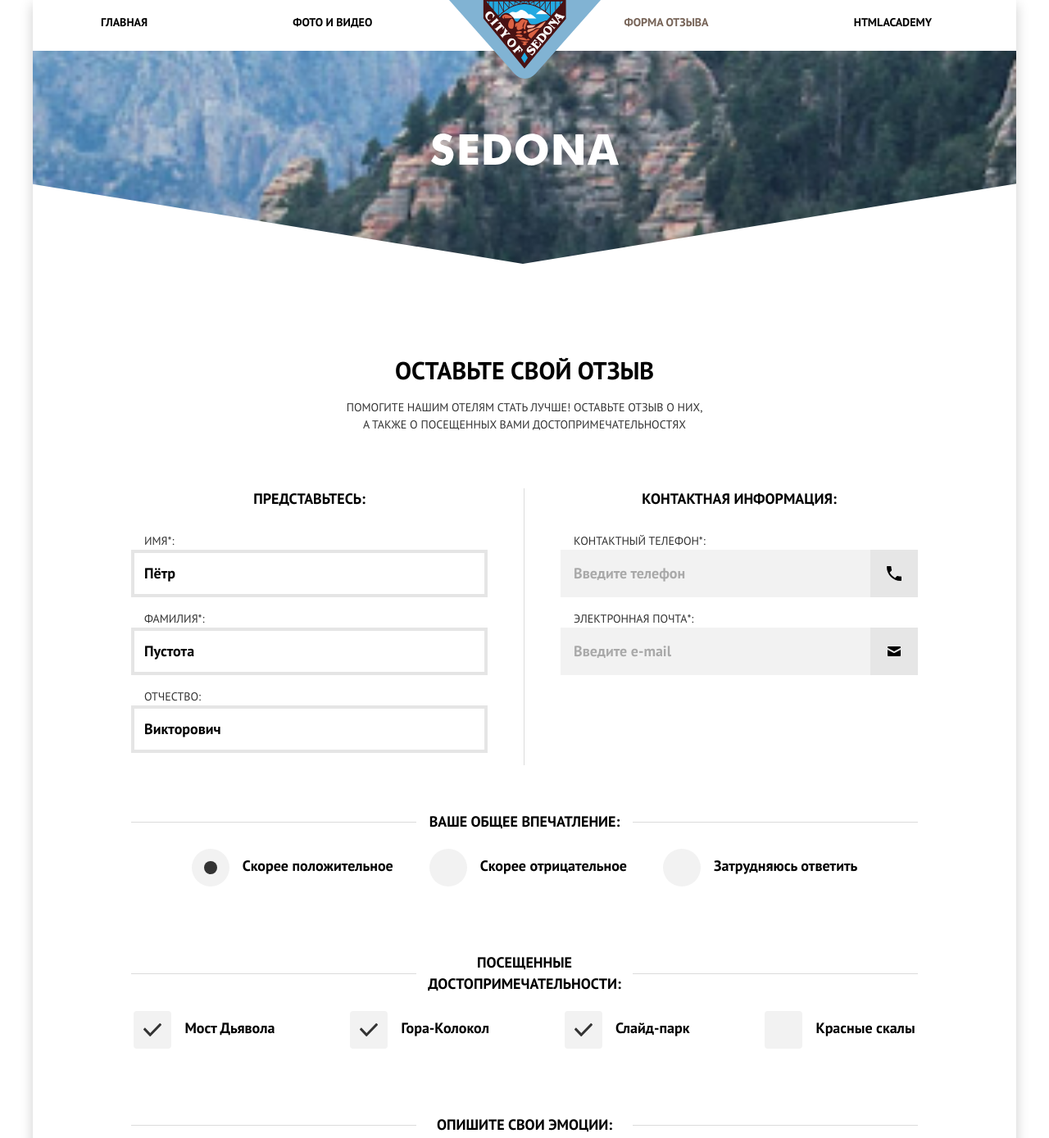
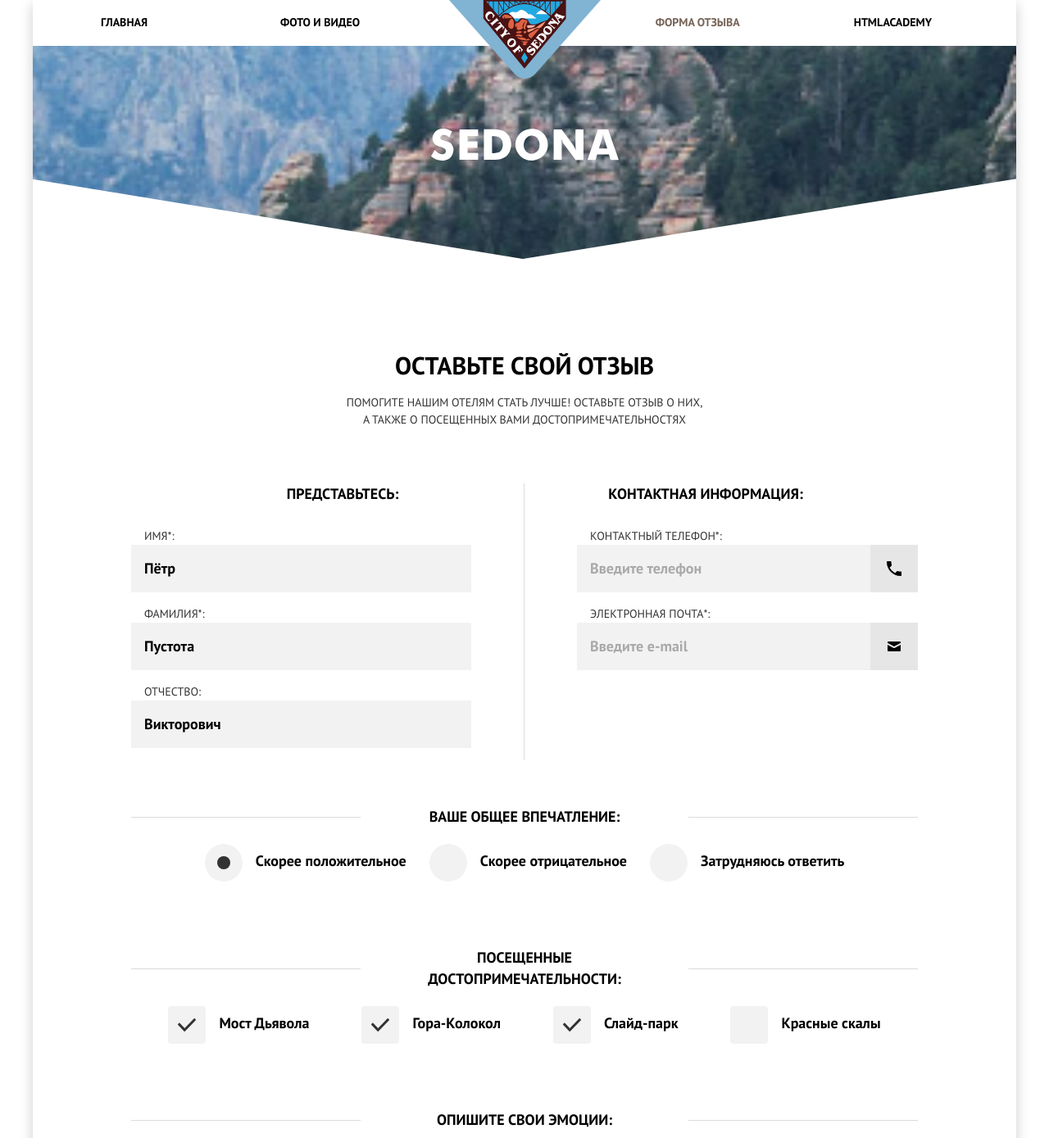
Before and after one commit to htmlacademy-adaptive/1756717-sedona-27, a website: page source/form.html in a window 1280 px wide. Shown: the top 1389 px of the page at 82% size. Drawn offline with nearby package versions, Linux system fonts and the light colour scheme; files that its build step writes are made by us from their sources.

Commit message:
Исправляет замечания по сеткам

```diff
--- a/source/form.html
+++ b/source/form.html
@@ -52,13 +52,8 @@
         <form class="review__form review-form" action="https://echo.htmlacademy.ru/" method="get">
           <div class="review-form__user-info">
             <fieldset class="review-form__group review-form__group--large-indent review-form__group--vertical-decor review-form__group--vertical-decor-left">
-              <!--Как можно выровнять по макету заголовки Представьтесь и Контактная информация?
-              Если делать отдельную обертку, не включающую заголовок - судя по макету, они выравниваются отдельно от полей -
-            то тогда непонятно, как сделать вертикальную декоративную линию, которая заголовок в себя включает-->
               <h3 class="review-form__title">Представьтесь:</h3>
               <div class="review-form__item">
-                <!--Если использовать value для инпутов, то применяются стили для инпута без плейсхолдера (активного), не будет соответствия PP.
-                Если убрать стили для инпута без плейсхолдера, то не будет выполняться стайлгайд-->
                 <label class="review-form__label" for="user-name">Имя*:</label>
                 <input class="review-form__input input" type="text" id="user-name" name="user-name"
                   placeholder="Введите имя" value="Пётр" required>
@@ -93,7 +88,9 @@
             </fieldset>
           </div>
           <fieldset class="review-form__group review-form__group--small-indent">
-            <h3 class="review-form__title review-form__title--horizontal-decor">Ваше общее впечатление:</h3>
+            <div class="review-form__horizontal-decor">
+              <h3 class="review-form__title review-form__title--horizontal-decor">Ваше общее впечатление:</h3>
+            </div>
             <ul class="review-form__list review-form__list--radio">
               <li class="review-form__item">
                 <label class="review-form__control">
@@ -122,7 +119,9 @@
             </ul>
           </fieldset>
           <fieldset class="review-form__group review-form__group--small-indent">
-            <h3 class="review-form__title review-form__title--horizontal-decor">Посещенные<br>достопримечательности:</h3>
+            <div class="review-form__horizontal-decor">
+              <h3 class="review-form__title review-form__title--horizontal-decor">Посещенные<br>достопримечательности:</h3>
+            </div>
             <ul class="review-form__list review-form__list--checkbox">
               <li class="review-form__item">
                 <label class="review-form__control">
@@ -159,15 +158,14 @@
             </ul>
           </fieldset>
           <div class="review-form__group">
-            <label class="review-form__title review-form__title--horizontal-decor" for="emotion">Опишите свои эмоции:</label>
+            <div class="review-form__horizontal-decor">
+              <label class="review-form__title review-form__title--horizontal-decor" for="emotion">Опишите свои эмоции:</label>
+            </div>
             <div class="review-form__item">
               <textarea class="review-form__input review-form__input--textarea input" id="emotion" name="emotion" rows="5"
                 placeholder="Опишите подробно все свои восторги"></textarea>
             </div>
           </div>
-          <!--Не получается нормально позиционировать при переходе от планшета к десктопу
-             (по брейкопонтам по макету получается, а когда растягиваю, мешают паддинги у review-form__submit, кнопка и текст получаются меньше
-             по максимальной ширине, чем textarea). А убрать паддинги на планшетной ширине тоже не получится, потому что тогда на 768px кнопка прилипает к левому краю-->
           <div class="review-form__submit">
             <button class="review-form__button button" type="submit">Отправить отзыв</button>
             <p class="review-form__comment">* — обязательные поля</p>
--- a/source/sass/blocks/input.scss
+++ b/source/sass/blocks/input.scss
@@ -16,8 +16,7 @@
     background-color: $neutral;
   }
 
-  &:active,
-  &:not(:placeholder-shown) {
+  &:active {
     background-color: $white;
     border-color: $neutral;
     outline: none;
--- a/source/sass/blocks/main-header.scss
+++ b/source/sass/blocks/main-header.scss
@@ -7,7 +7,7 @@
 
 .main-header__logo {
   position: relative;
-  display: block;
+  display: flex;
   justify-self: center;
   grid-row: 1/-1;
   grid-column: 1/-1;
--- a/source/sass/blocks/main-nav.scss
+++ b/source/sass/blocks/main-nav.scss
@@ -32,8 +32,26 @@
     border: none;
   }
 
-  &:first-child {
+  &:nth-child(4n - 3) {
     border-top: none;
+
+    @media (min-width: $tablet-width) {
+      margin-right: 51px;
+    }
+
+    @media (min-width: $desktop-width) {
+      margin-right: 138px;
+    }
+  }
+
+  &:nth-child(4n - 2) {
+    @media (min-width: $tablet-width) {
+      margin-right: 27px;
+    }
+
+    @media (min-width: $desktop-width) {
+      margin-right: 74px;
+    }
   }
 
   &:last-child {
@@ -47,11 +65,15 @@
       background-size: 0 0;
     }
   }
-}
 
-.main-nav__item:nth-child(4n-1) {
-  @media (min-width: $tablet-width) {
-    margin-left: 130px;
+  &:nth-child(4n-1) {
+    @media (min-width: $tablet-width) {
+      margin: 0 28px 0 auto;
+    }
+
+    @media (min-width: $desktop-width) {
+      margin: 0 115px 0 auto;
+    }
   }
 }
 
@@ -102,5 +124,28 @@
 
 .main-nav__toggle {
   position: absolute;
-  display: none;
+  top: 17px;
+  right: 18px;
+  border: none;
+  background-color: $transparent;
+  width: 22px;
+  height: 22px;
+
+  &::before {
+    content: "";
+    position: absolute;
+    background-color: $white;
+    height: 4px;
+    width: 100%;
+    transform: rotate(45deg);
+  }
+
+  &::after {
+    content: "";
+    position: absolute;
+    background-color: $white;
+    height: 4px;
+    width: 100%;
+    transform: rotate(-45deg);
+  }
 }
--- a/source/sass/blocks/review-form.scss
+++ b/source/sass/blocks/review-form.scss
@@ -53,11 +53,71 @@
       padding: 0 44px 15px 0;
       border-right: 1px solid $neutral-grey;
     }
+
+    @media (min-width: $desktop-width) {
+      padding: 0 64px 15px 0;
+    }
+
+    .review-form__title {
+      @media (min-width: $tablet-width) {
+        margin-right: -44px;
+      }
+    }
   }
 
   &--vertical-decor-right {
     @media (min-width: $tablet-width) {
       padding-left: 44px;
+    }
+
+    @media (min-width: $desktop-width) {
+      padding-left: 64px;
+    }
+
+    .review-form__title {
+      @media (min-width: $tablet-width) {
+        margin-left: -44px;
+      }
+    }
+  }
+}
+
+.review-form__horizontal-decor {
+  position: relative;
+
+  &::before {
+    @media (min-width: $tablet-width) {
+      content: "";
+      position: absolute;
+      top: 50%;
+      left: 60px;
+      width: 20%;
+      height: 1px;
+      background-color: $neutral-grey;
+    }
+
+    @media (min-width: $desktop-width) {
+      width: 29%;
+      max-width: 280px;
+      left: 120px;
+    }
+  }
+
+  &::after {
+    @media (min-width: $tablet-width) {
+      content: "";
+      position: absolute;
+      top: 50%;
+      right: 60px;
+      width: 20%;
+      height: 1px;
+      background-color: $neutral-grey;
+    }
+
+    @media (min-width: $desktop-width) {
+      width: 29%;
+      max-width: 280px;
+      right: 120px;
     }
   }
 }
@@ -74,47 +134,8 @@
   text-align: center;
 
   @media (min-width: $tablet-width) {
-    margin: 0 0 28px 0;
-  }
-
-  &--horizontal-decor {
-    @media (min-width: $tablet-width) {
-      overflow: hidden;
-    }
-  }
-
-  &--horizontal-decor::before {
-    @media (min-width: $tablet-width) {
-      content: "";
-      position: absolute;
-      top: 50%;
-      left: 60px;
-      width: 20%;
-      height: 1px;
-      background-color: $neutral-grey;
-    }
-
-    @media (min-width: $desktop-width) {
-      width: 29%;
-      left: 120px;
-    }
-  }
-
-  &--horizontal-decor::after {
-    @media (min-width: $tablet-width) {
-      content: "";
-      position: absolute;
-      top: 50%;
-      right: 60px;
-      width: 20%;
-      height: 1px;
-      background-color: $neutral-grey;
-    }
-
-    @media (min-width: $desktop-width) {
-      width: 29%;
-      right: 120px;
-    }
+    margin: 0 auto 28px auto;
+    max-width: 402px;
   }
 }
 
@@ -142,6 +163,7 @@
     display: flex;
     flex-wrap: wrap;
     justify-content: center;
+    column-gap: 0;
   }
 
 
@@ -168,10 +190,11 @@
     }
 
     @media (min-width: $desktop-width) {
+      column-gap: 0;
       max-width: 960px;
 
       .review-form__item:not(:nth-child(4n)) {
-        margin-right: 60px;
+        margin-right: 64px;
       }
     }
   }
@@ -214,11 +237,14 @@
   &--textarea {
     display: flex;
     resize: none;
-    max-width: 768px;
     margin: 0 auto 56px auto;
 
     @media (min-width: $tablet-width) {
       margin: 0 auto 48px auto;
+    }
+
+    @media (min-width: $desktop-width) {
+      max-width: 768px;
     }
   }
 }
@@ -242,14 +268,15 @@
 
   @media (min-width: $tablet-width) {
     flex-direction: row;
-    max-width: 768px;
     align-items: center;
     justify-content: space-between;
+    max-width: none;
     margin: 0 auto 64px auto;
     padding: 0 60px;
   }
 
   @media (min-width: $desktop-width) {
+    max-width: 768px;
     padding: 0;
   }
 }
```
Also changed, not shown: source/index.html (+0 -4 lines).
